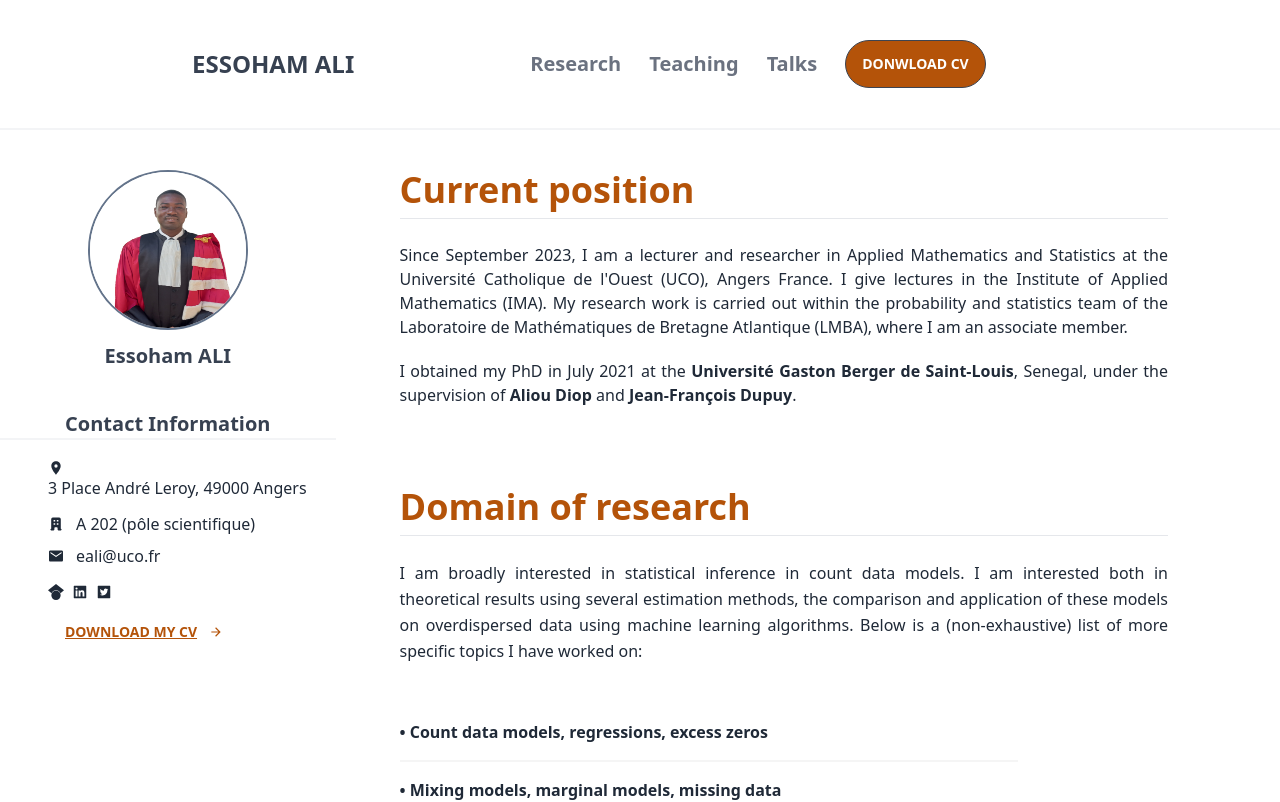
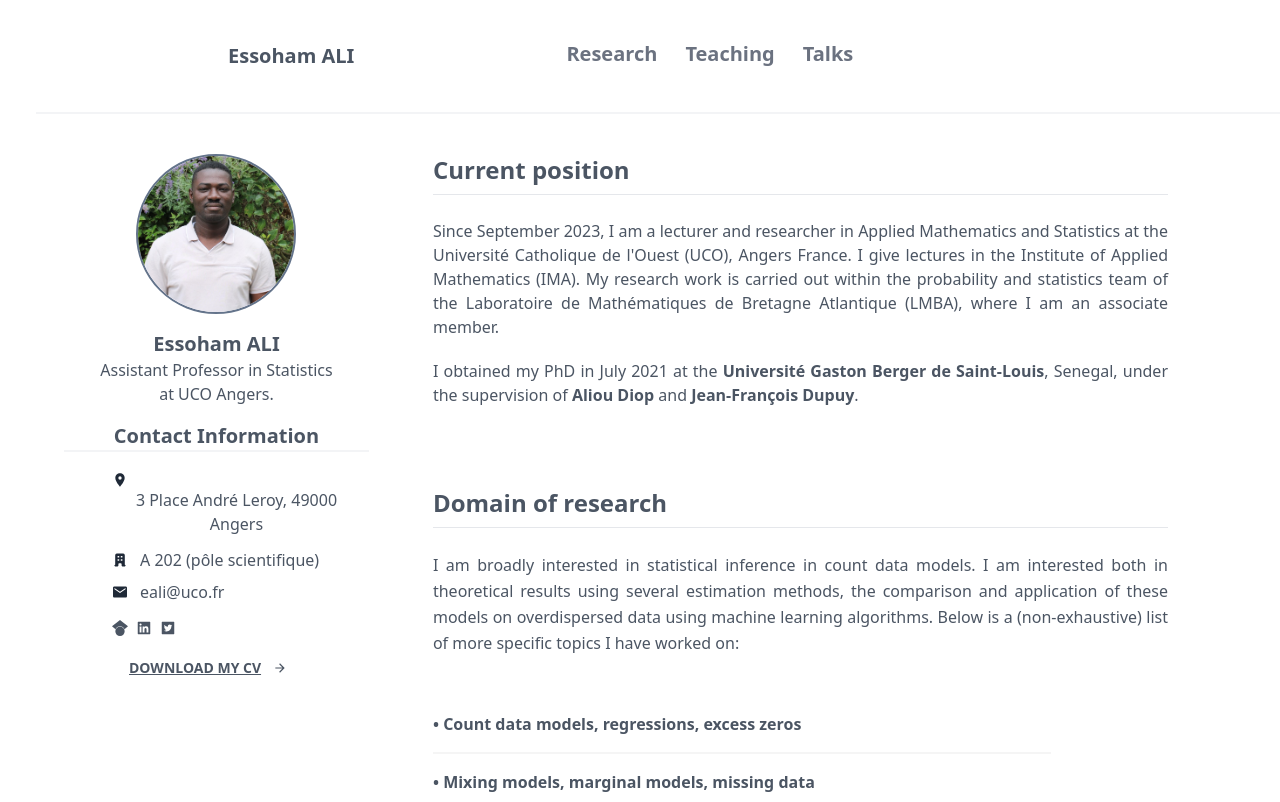
Before and after one commit to Gnilane95/essoham_portfolio, a Next.js app: page / in a window 1280 px wide. Shown: the top 802 px of the page. Built offline with nearby package versions, Linux system fonts and the light colour scheme; what tw-elements would draw is missing.

Commit message:
Home page

```diff
--- a/components/footer/Footer.jsx
+++ b/components/footer/Footer.jsx
@@ -9,7 +9,7 @@ export default function Footer() {
   return (
     <div>
       <footer>
-        <div className="p-6 bg-slate-800 text-white mt-20 flex flex-col items-center">
+        <div className="p-6 bg-gray-100 text-white mt-20 flex flex-col items-center">
 
            <ProfileAli/>
 
--- a/components/header/Hero.jsx
+++ b/components/header/Hero.jsx
@@ -12,34 +12,38 @@ import {uco, lmba, memberOfMAPP} from "../../data/siteData";
 
 export default function hero() {
   return (
-    <div className="bg-slate-800g h-[50%]h w-full lg:px-40k xl:px-4d8 sm:px-5d md:px-24d lg:pb-36d sm:pb-16d relativej text-whiteh">
+    <div className="sticky top-0 h-screen w-full lg:px-40k xl:px-4d8 sm:px-5d md:px-24d lg:pb-36d sm:pb-16d   lg:pl-16">
       <div className="lg:flex lg:items-center lg:flex-col pt-10">
         {/* img for lg */}
-        <div className=" lg:rounded-full sm:hiddenh">
+        <div className=" lg:rounded-fullh sm:hiddenh flex justify-center items-center">
           <img
-            src="../assets/essoham.jpg"
+            src="../assets/essoham3.jpg"
             alt="Essoham Ali"
-            className="lg:rounded-full lg:shadow-mdh lg:h-40 lg:w-40 lg:border lg:border-x-2 lg:border-y-2 lg:border-slate-500"
+            className="lg:rounded-full object-cover w-full h-full lg:shadow-mdh lg:h-40 lg:w-40 lg:border lg:border-x-2 lg:border-y-2 lg:border-slate-500"
           />
         </div>
+        {/* Informations */}
         <div className="flex items-center flex-col">
-          <h1 className="text-gray-700 text-xl font-bold pt-3">Essoham ALI</h1>
-          <div className="mt-10">
-            <h2 className="text-gray-700 text-xl font-bold text-center">Contact Information</h2>
+          <div className="text-center">
+            <h1 className="text-gray-600 text-xl font-bold pt-4">Essoham ALI</h1>
+            <p className="text-gray-600">Assistant Professor in Statistics <br /> at UCO Angers.</p>
+          </div>
+          <div className="mt-4">
+            <h2 className="text-gray-600 text-xl font-bold text-center">Contact Information</h2>
             <hr class="border-gray-100 border-t-2"></hr>
             <div className="pl-12">
               <div className="mt-5">
                 <div className="my-2">
-                  <p className="flex flex-wrap mr-2"> <MdLocationOn className="mr-3" /> 3 Place André Leroy, 49000 Angers </p>
+                  <p className="flex items-center flex-wrap mr-2 text-center"> <MdLocationOn className="mr-3" /><span className="text-gray-600">3 Place André Leroy, 49000 Angers</span> </p>
                 </div>
                 <p className="flex flex-wrap leading-4 my-4">
                   <HiOfficeBuilding className="mr-3" />
-                  <span className="font-boldg mr-2">{personalData.Bureau}</span>
+                  <span className="mr-2 text-gray-600">{personalData.Bureau}</span>
                   {/* <span>{personalData.Bureau}</span> */}
                 </p>
                 <p className="flex flex-wrap leading-4 my-4">
                   <IoMdMail className="mr-3" />
-                  <span className="font-boldj mr-2"> <Link href={`mailto:${personalData.email}`}>
+                  <span className="mr-2 text-gray-600"> <Link href={`mailto:${personalData.email}`}>
                     {personalData.email}
                   </Link></span>
                   {/* <Link href={`mailto:${personalData.email}`}>
@@ -53,7 +57,7 @@ export default function hero() {
                   href={cvlink}
                   target="_blank"
                   rel="noreferrer"
-                  className="btn btn-link text-amber-700 hover:bg-slate-50 hover:text-slate-900"
+                  className="btn btn-link text-gray-600 font-semibold hover:bg-slate-50 hover:text-slate-900"
                 >
                   Download my CV <MdArrowForward className="ml-3" />
                 </Link>
--- a/components/header/Navbar.jsx
+++ b/components/header/Navbar.jsx
@@ -21,34 +21,36 @@ export default function Navbar() {
     router.push("/", "/", { locale });
   };
   return (
-    <div className="">
+    <div className="pl-9">
         <nav className="bg-slate-800g text-gray-500 flex justify-evenlyj  items-center space-x-44 pb-10g lg:pb- lg:py-10 sm:px-10 md:px-20 lg:px-40 xl:px-48">
+          {/* Link for home */}
           <Link
             href="/"
-            className="font-bold sm:text-2xl md:text-4xl lg:text-2xl sm:mt-10 lg:mt-0 lg:uppercase">
+            className="font-bold sm:text-xl md:text-xl lg:text-xl sm:mt-10 lg:mt-0">
             {/* <span className="text-amber-700"> */}
-            <span className="text-gray-700"> Essoham ALI</span>
+            <span className="text-gray-600 border-b-4 border-transparent hover:border-gray-600"> Essoham ALI</span>
             {/* </span> */}
           </Link>
           <FullscreenNavbar />
-          <div className="lg:flex lg:items-center lg:space-x-7 text-xl font-semibold sm:hidden">
-            <Link href="/research" className="hover:text-amber-600">
+          {/* Nav Items */}
+          <div className="lg:flex lg:items-center lg:space-x-7 text-xl font-semibold sm:hidden pl-9">
+            <Link href="/research" className="border-b-4 border-transparent hover:border-gray-500 transition-all duration-300">
               {t.menu.research}
             </Link>
-            <Link href="/teaching" className="hover:text-amber-600">
+            <Link href="/teaching" className="border-b-4 border-transparent hover:border-gray-500 transition-all duration-300">
               {t.menu.teaching}
             </Link>
-            <Link href="/talks" className="hover:text-amber-600">
+            <Link href="/talks" className="border-b-4 border-transparent hover:border-gray-500 transition-all duration-300">
               {t.menu.talks}
             </Link>
-            <Link
+            {/* <Link
               href={cvlink}
               target="_blank"
               rel="noreferrer"
-              className="btn rounded-full px-4 bg-amber-700 hover:bg-slate-50 hover:text-slate-900"
+              className="btn rounded-full px-4 bg-amber-700h hover:bg-slate-50 hover:text-slate-900"
               >
               Donwload CV
-            </Link>
+            </Link> */}
             {/* <div className="btn bg-amber-700 ml-10 w-24 font-light cursor-pointer" onClick={changeLocale}>
               {currentLang === "en" ? "Francais" : "English"}
             </div> */}
--- a/components/home/SectionContact.jsx
+++ b/components/home/SectionContact.jsx
@@ -13,7 +13,7 @@ export default function SectionContact() {
   return (
     <>
       <div className="xl:px-56f lg:px-28f sm:px-7f md:px-1f6 text-justify pb-20">
-        <SiteHeader title={"Current position"} />
+        <SiteHeader title={"Current position"} className />
         <p>
           Since September 2023, I am a lecturer and researcher in Applied
           Mathematics and Statistics at the Université Catholique de l'Ouest
--- a/components/home/SectionResearch.jsx
+++ b/components/home/SectionResearch.jsx
@@ -28,7 +28,7 @@ export default function SectionResearch() {
           <div className="mt-10 flex">
             <Link
               href="/research"
-              className="btn btn-link text-amber-700 hover:bg-slate-50 hover:text-slate-900"
+              className="btn btn-link text-gray-600 hover:bg-slate-50 hover:text-slate-900"
             >
               see more about my recent research <MdArrowForward className="ml-3" />
             </Link>
--- a/components/shared/ProfileAli.jsx
+++ b/components/shared/ProfileAli.jsx
@@ -8,7 +8,7 @@ import { personalData } from "../../data/siteData";
 
 export default function ProfileAli() {
   return (
-    <div className="flex text-2rxl gap-2 mt-5">
+    <div className="flex text-gray-600 gap-2 mt-5">
               <Link target="_blank" rel="noreferrer" href={personalData.googleScholar}>
         <SiGooglescholar />
       </Link>
--- a/components/shared/SiteHeader.jsx
+++ b/components/shared/SiteHeader.jsx
@@ -3,7 +3,7 @@ import React from "react";
 export default function SiteHeader({ title }) {
   return (
     <div>
-      <h1 className="whitespace-nowrap sm:text-2xl lg:text-4xl md:text-4xl font-black text-amber-700">
+      <h1 className=" text-gray-600 whitespace-nowrap sm:text-2xl lg:text-2xl md:text-4xl font-black">
         {title}
       </h1>
       <hr className="mb-6 mt-2 w-45" />
--- a/pages/index.js
+++ b/pages/index.js
@@ -27,10 +27,9 @@ export default function Home() {
       <div className="flex space-x-16">
         <Hero />
         {/* Home section */}
-        <div className="mt-10 pr-28">
+        <div className="mt-10 pr-28 text-gray-600">
           <SectionContact />
           <SectionResearch />
-          {/* <SectionContactInformation /> */}
         </div>
       </div>
     </Layout>
--- a/pages/research.js
+++ b/pages/research.js
@@ -26,11 +26,11 @@ export default function research() {
         }}
       />
       <Navbar />
-      <div className="flex space-x-0">
-        {/* <div className="w-"> */}
+      <div className="flex space-x-6">
+        <div className="w-1/3 pl-4">
           <Hero />
-        {/* </div> */}
-        <div className="mt-10 pr-28">
+        </div>
+        <div className="flex-1 mt-10 pr-28">
           <SectionSearchInProgress/>
           <Preprints/>
           <Publication/>
```
Also changed, not shown: public/assets/essham2.jpg (added), public/assets/essoham3.jpg (added).
